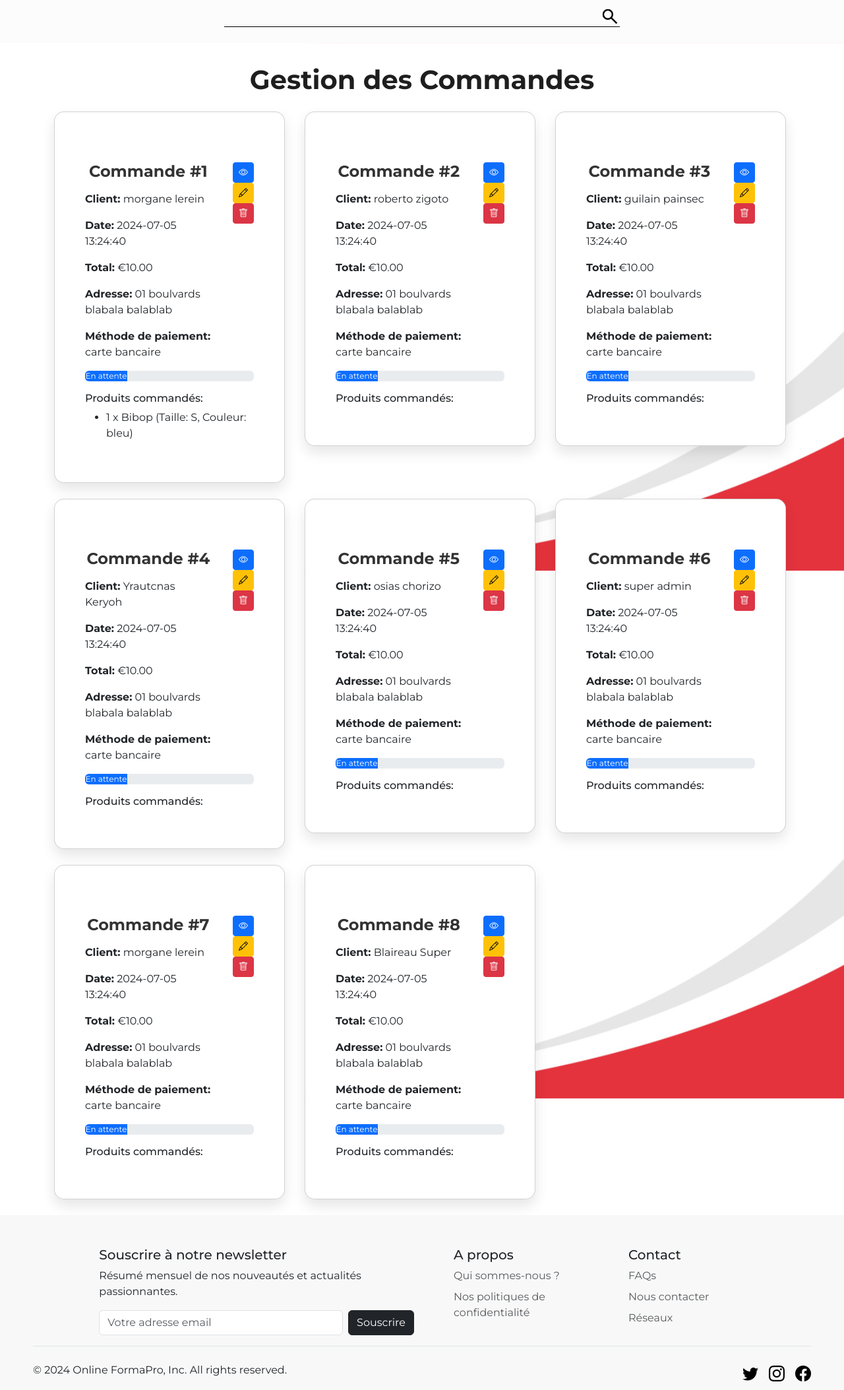
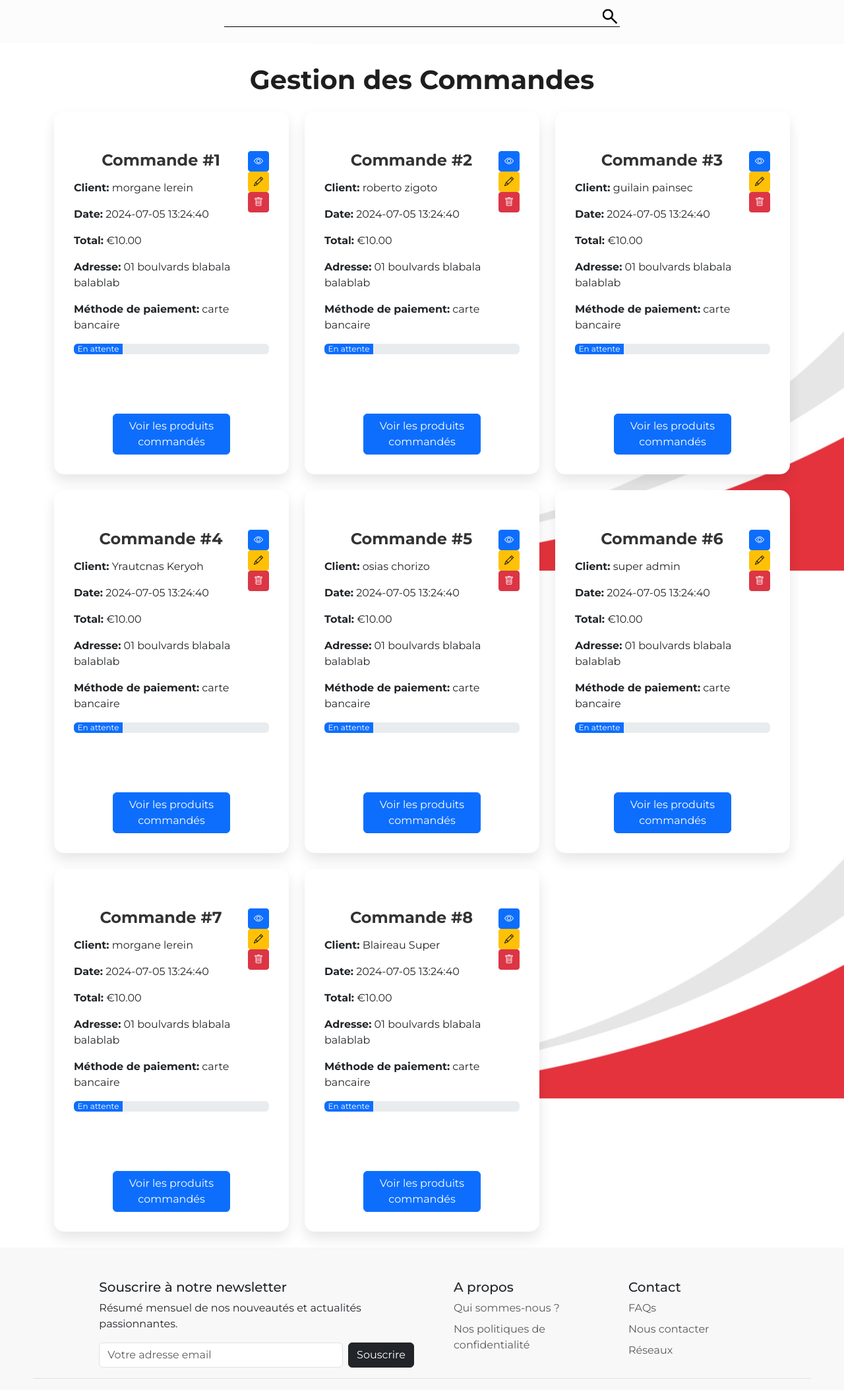
Before and after one commit to malibu1106/projet-catalogue-GMOR, a PHP site: page /pages/commandes.php in a window 1280 px wide. Shown: the part 80-2187 px from the top of the page at 66% size. Run offline with PHP 8.4, Linux system fonts and the light colour scheme; data comes from the database, SQL or seed files in the repository.

Commit message:
add style commande cards

```diff
--- a/src/CSS/backoffice-style.css
+++ b/src/CSS/backoffice-style.css
@@ -280,6 +280,32 @@ textarea {
     padding-top: 60px;
     max-width: 350px;
 }
+.card2 {
+    background-color: white;
+    border-radius: 15px;
+    box-shadow: 0 10px 20px rgba(0, 0, 0, 0.1);
+    padding: 30px;
+    transition: all 0.3s ease;
+    display: flex;
+    flex-direction: column;
+    justify-content: space-between;
+    min-height: 550px;
+    position: relative;
+    padding-top: 60px;
+    max-width: 400px;
+    padding-bottom: 80px; /* Ajoutez un padding en bas pour l'espace du bouton */
+}
+
+.card2 .btn-container {
+    position: absolute;
+    bottom: 30px;
+    left: 50%;
+    transform: translateX(-50%);
+}
+.text-end{
+    width: 32px;
+}
+
 
 .card:hover {
     transform: translateY(-10px);
--- a/src/pages/cart.php
+++ b/src/pages/cart.php
@@ -141,7 +141,7 @@ if(empty($cartResults)){
         <div class="popup-content">
             <h3>Informations de livraison et de paiement</h3>
             <form id="form-endereco">
-                <label for="endereco">Adresse de livraison :</label>
+                <label for="endereco">Adresse de livraison <br> ex: 01 rue label 58000 Nevers:</label>
                 <textarea id="endereco" name="endereco" required></textarea>
 
                 <label for="metodo-pagamento">Méthode de paiement:</label>
--- a/src/pages/commandes.php
+++ b/src/pages/commandes.php
@@ -38,7 +38,7 @@ $resulta = $requete->fetchAll(PDO::FETCH_ASSOC);
             <div class="row">
                 <?php foreach($resulta as $commande): ?>
                     <div class="col-lg-4 col-md-6 col-sm-12 mb-4">
-                        <div class="card">
+                    <div class="card2">
                         <div class="card-body">
                             <div class="d-flex justify-content-between">
                                 <div>
@@ -76,8 +76,21 @@ $resulta = $requete->fetchAll(PDO::FETCH_ASSOC);
                                 ?>
                                 <div class="progress-bar" role="progressbar" style="width: <?= $progress ?>%;" aria-valuenow="<?= $progress ?>" aria-valuemin="0" aria-valuemax="100"><?= ucfirst($status) ?></div>
                             </div>
-                                <div class="mt-3">
-                                    <h6>Produits commandés:</h6>
+                            <div class="btn-container mt-3">
+                                <button type="button" class="btn btn-primary" data-bs-toggle="modal" data-bs-target="#modalCommande<?= $commande['id'] ?>">
+                                    Voir les produits commandés
+                                </button>
+                            </div>
+
+                            <!-- Modal -->
+                            <div class="modal fade" id="modalCommande<?= $commande['id'] ?>" tabindex="-1" aria-labelledby="modalCommande<?= $commande['id'] ?>Label" aria-hidden="true">
+                                <div class="modal-dialog modal-dialog-centered modal-lg">
+                                    <div class="modal-content">
+                                        <div class="modal-header">
+                                            <h5 class="modal-title" id="modalCommande<?= $commande['id'] ?>Label">Produits commandés pour la commande #<?= $commande['id'] ?></h5>
+                                            <button type="button" class="btn-close" data-bs-dismiss="modal" aria-label="Close"></button>
+                                        </div>
+                                        <div class="modal-body">
                                             <ul>
                                                 <?php
                                                 // Requête pour récupérer les produits associés à cette commande, avec taille et couleur
@@ -96,8 +109,15 @@ $resulta = $requete->fetchAll(PDO::FETCH_ASSOC);
                                                 ?>
                                             </ul>
                                         </div>
+                                        <div class="modal-footer">
+                                            <button type="button" class="btn btn-secondary" data-bs-dismiss="modal">Fermer</button>
                                         </div>
                                     </div>
+                                </div>
+                            </div>
+                        </div>
+                    </div>
+
                     </div>
                 <?php endforeach; ?>
             </div>
```
Also changed, not shown: src/index.php (+17 -0 lines), src/pages/konami.php (added, +30 -0 lines), src/img/illustration/81086591.jpg (added), src/img/illustration/catzilla.jpg (added). Lines whose indentation alone changed are shown as unchanged.
